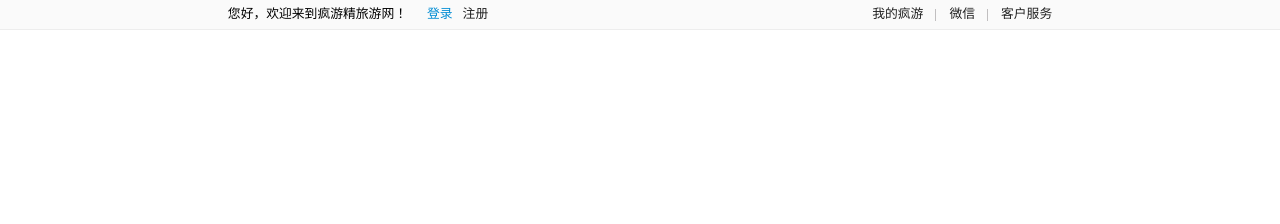
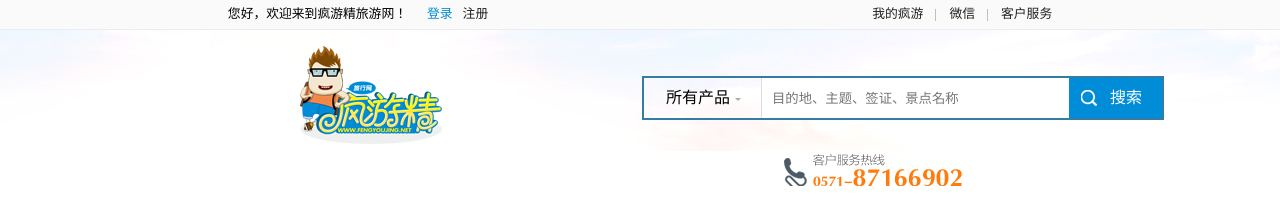
Before and after one commit to Glooory/CSS-Daily-Practice, a plain HTML site: page FYJ/index.html in a window 1280 px wide. Drawn offline with Linux system fonts and the light colour scheme.

Commit message:
Add search box

```diff
--- a/FYJ/css/index.css
+++ b/FYJ/css/index.css
@@ -1,6 +1,18 @@
 * {
     padding: 0;
     margin: 0;
+}
+
+.fl {
+    float: left;
+}
+
+.fr {
+    float: right;
+}
+
+.clear {
+    clear: both;
 }
 
 .header {
@@ -11,30 +23,14 @@
     line-height: 29px;
     background-color: #FAFAFA;
     border-bottom: 1px solid #ededed;
+    text-align: center;
 }
 
 .header ul {
     list-style-type: none;
 }
 
-.header-left {
-    float: left;
-}
-
-.header-left-item {
-    float: left;
-    text-align: center;
-}
-
-.header-right {
-    float: right;
-}
-
-.header-left li {
-    float: left;
-}
-
-.header-right li {
+.header ul li ul li {
     float: left;
 }
 
@@ -55,9 +51,85 @@
     margin: 0 10px 0 20px;
 }
 
-.divider {
+.header-divider {
     width: 1px;
     border-left: 1px solid #C1BFC0;
     height: 12px;
     margin: 9px 12px 7px 12px;
 }
+
+.search {
+    background: url(../images/index_02.png) no-repeat;
+    width: 100%;
+    padding: 16px 0;
+}
+
+.search .logo {
+    margin-left: 300px;
+}
+
+.search>form {
+    margin-left: 200px;
+    margin-top: 30px;
+}
+
+.search-box {
+    width: 518px;
+    height: 40px;
+    border: 2px solid #347CA2;
+    position: relative;
+}
+
+.search-box span {
+    float: left;
+    height: 40px;
+    line-height: 40px;
+    padding-left: 22px;
+    padding-right: 31px;
+    border-right: 1px solid #ddd;
+    position: relative;
+}
+
+.search-box b {
+    border: 3px solid transparent;
+    border-top-color: #aaa;
+    position: absolute;
+    top: 20px;
+    right: 20px;
+}
+
+.search-box input {
+    width: 303px;
+    height: 36px;
+    line-height: 36px;
+    padding: 3px 10px 1px 10px;
+    border: none;
+}
+
+.search-box button {
+    font-size: 16px;
+    color: #fff;
+    height: 40px;
+    line-height: 40px;
+    padding: 0 20px 0 41px;
+    border: none;
+    background-color: #008CD6;
+    position: absolute;
+    right: 0px;
+    top: 0;
+}
+
+.search-box i {
+    display: inline-block;
+    width: 20px;
+    height: 20px;
+    background: url(../images/sprite.png) no-repeat;
+    position: absolute;
+    top: 12px;
+    left: 12px;
+}
+
+.hot-line {
+    margin-top: 34px;
+    margin-right: 318px;
+}
--- a/FYJ/index.html
+++ b/FYJ/index.html
@@ -10,23 +10,35 @@
 <body>
     <div class="header">
         <div class="header-left">
-            <span class="header-left-item">您好，欢迎来到疯游精旅游网！</span>
-            <a class="login header-left-item" href="#">登录</a>
-            <a class="header-left-item" href="#">注册</a>
+            <span class="fl">您好，欢迎来到疯游精旅游网！</span>
+            <a class="login fl" href="#">登录</a>
+            <a class="fl" href="#">注册</a>
         </div>
-        <ul>
-            <li class="header-right">
+        <ul class="fr">
+            <li>
                 <ul>
                     <li><a href="#">我的疯游</a></li>
-                    <li class="divider"></li>
+                    <li class="header-divider"></li>
                     <li><a href="#">微信</a></li>
-                    <li class="divider"></li>
+                    <li class="header-divider"></li>
                     <li><a href="#">客户服务</a></li>
                 </ul>
             </li>
         </ul>
     </div>
-    <br />
+    <div class="search">
+        <a class="fl logo" href="#"><img src="images/index_03.png"></a>
+        <form class="fl">
+            <div class="search-box">
+                <span>所有产品<b></b></span>
+                <input type="text" placeholder="目的地、主题、签证、景点名称"><button><i></i>搜索</button>
+            </div>
+        </form>
+        <a href="#" class="hot-line fr">
+            <img src="images/index_06.png" />
+        </a>
+        <div class="clear"></div>
+    </div>
 </body>
 
 </html>
```
Also changed, not shown: FYJ/images/index_02.png (added), FYJ/images/index_03.png (added), FYJ/images/index_06.png (added), FYJ/images/sprite.png (added).
